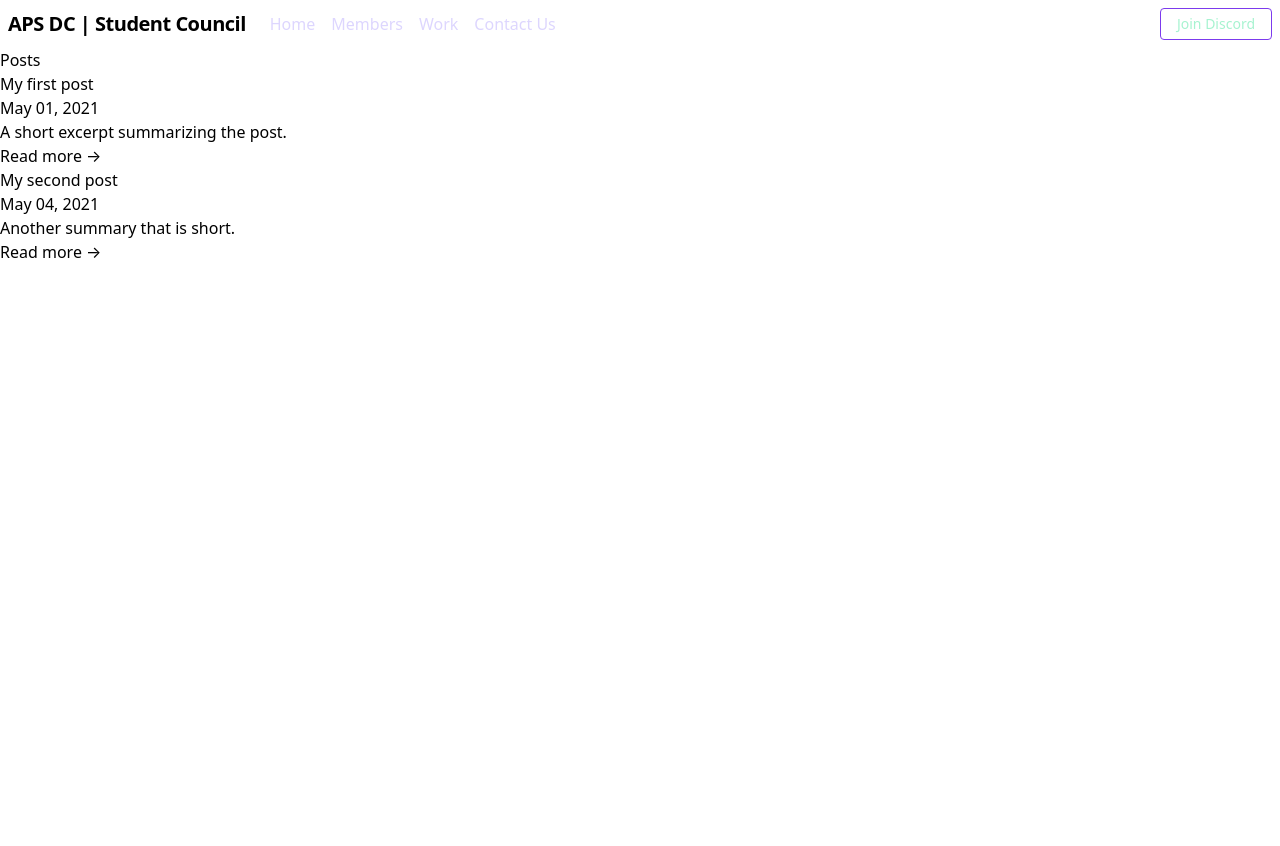
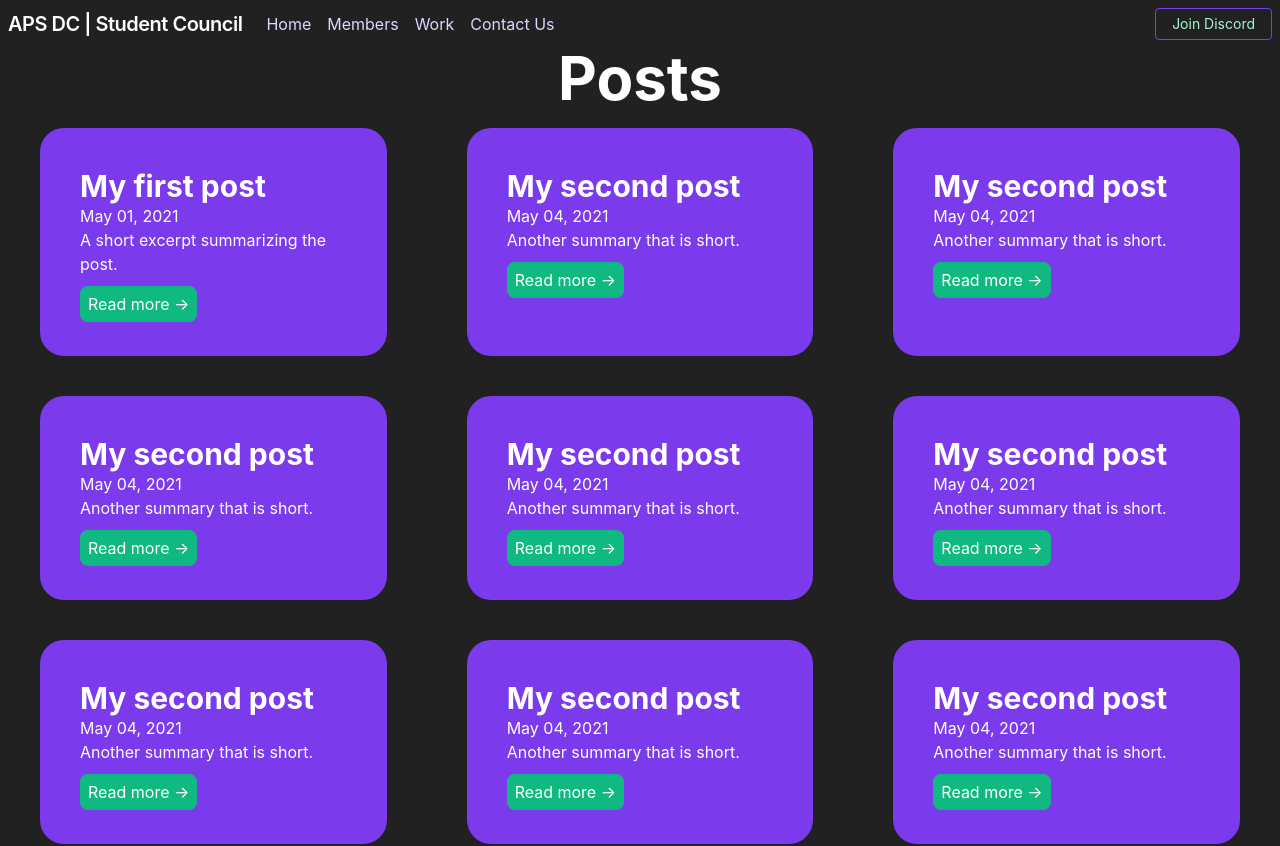
Before and after one commit to MalwarePerseus/StudentCouncil, a Next.js app: page /posts in a window 1280 px wide. Shown: the top 846 px of the page. Before the commit the page ends 800 px from the top, so only its background shows below. Built offline with nearby package versions, Linux system fonts and the light colour scheme.

Commit message:
Stylized the Post Page

```diff
--- a/pages/_app.js
+++ b/pages/_app.js
@@ -38,7 +38,7 @@ function MyApp({ Component, pageProps }) {
                   </Link>
               </div>
               <div>
-                <Link href="https://discord.gg/fCUmxMxwEg">
+                <Link href="https://discord.gg/">
                   <a className="inline-block text-sm px-4 py-2 leading-none border rounded text-green-200 border-purple-600 hover:border-transparent hover:text-purple-900 hover:bg-white mt-4 lg:mt-0">
                     Join Discord
                   </a>
--- a/pages/posts/index.js
+++ b/pages/posts/index.js
@@ -2,8 +2,9 @@ import Link from 'next/link'
 
 export default function Posts({posts}) {
   return (
-    <div className="posts">
-      <h1>Posts</h1>
+      <>
+        <h1 className="text-6xl text-center font-bold">Posts</h1>
+        <div className="posts grid grid-cols-3">
         {posts.map(post => {
           const prettyDate = new Date(post.createdAt).toLocaleString('en-US', {
             month : 'short',
@@ -11,25 +12,26 @@ export default function Posts({posts}) {
             year: 'numeric',
           })
           return(
-          <article key="post.slug">
+            <article key="post.slug" className="bg-purple-600 my-5 mx-10 rounded-3xl p-10">
               <h2>
                 <Link href={post.permalink}>
-                <a>{post.title}</a>
+                  <a className="text-3xl font-bold">{post.title}</a>
                 </Link>
               </h2>
 
               <time dateTime={post.createdAt}>{prettyDate}</time>
 
-            <p>{post.excerpt}</p>
+              <p className="mb-4">{post.excerpt}</p>
 
               <Link href={post.permalink}>
-             <a>Read more →</a>
+               <a className="p-2 rounded-lg bg-green-500">Read more →</a>
               </Link>
 
             </article>
             )
         })}
       </div>
+    </>
   )
 }
 
@@ -49,6 +51,54 @@ export function getStaticProps() {
           excerpt: "Another summary that is short.",
           permalink: "/posts/my-second-post",
           slug: "my-second-post",
+        }, {
+          title: "My second post",
+          createdAt: "2021-05-04",
+          excerpt: "Another summary that is short.",
+          permalink: "/posts/my-second-post",
+          slug: "my-second-post",
+        }, {
+          title: "My second post",
+          createdAt: "2021-05-04",
+          excerpt: "Another summary that is short.",
+          permalink: "/posts/my-second-post",
+          slug: "my-second-post",
+        }, {
+          title: "My second post",
+          createdAt: "2021-05-04",
+          excerpt: "Another summary that is short.",
+          permalink: "/posts/my-second-post",
+          slug: "my-second-post",
+        }, {
+          title: "My second post",
+          createdAt: "2021-05-04",
+          excerpt: "Another summary that is short.",
+          permalink: "/posts/my-second-post",
+          slug: "my-second-post",
+        }, {
+          title: "My second post",
+          createdAt: "2021-05-04",
+          excerpt: "Another summary that is short.",
+          permalink: "/posts/my-second-post",
+          slug: "my-second-post",
+        }, {
+          title: "My second post",
+          createdAt: "2021-05-04",
+          excerpt: "Another summary that is short.",
+          permalink: "/posts/my-second-post",
+          slug: "my-second-post",
+        }, {
+          title: "My second post",
+          createdAt: "2021-05-04",
+          excerpt: "Another summary that is short.",
+          permalink: "/posts/my-second-post",
+          slug: "my-second-post",
+        }, {
+          title: "My second post",
+          createdAt: "2021-05-04",
+          excerpt: "Another summary that is short.",
+          permalink: "/posts/my-second-post",
+          slug: "my-second-post",
         }
       ]
     }
--- a/styles/globals.css
+++ b/styles/globals.css
@@ -1,3 +1,15 @@
 @tailwind base;
 @tailwind components;
 @tailwind utilities;
+@import url('https://fonts.googleapis.com/css2?family=Thasadith:ital,wght@0,400;0,700;1,400;1,700&display=swap');
+
+body {
+  margin: 0;
+  font-family: Thasadith, -apple-system, BlinkMacSystemFont, 'Segoe UI', 'Roboto', 'Oxygen',
+    'Ubuntu', 'Cantarell', 'Fira Sans', 'Droid Sans', 'Helvetica Neue',
+    sans-serif !important;
+  -webkit-font-smoothing: antialiased;
+  -moz-osx-font-smoothing: grayscale;
+  background-color: #212121;
+  color: white;
+}
```
Lines whose indentation alone changed are shown as unchanged.
